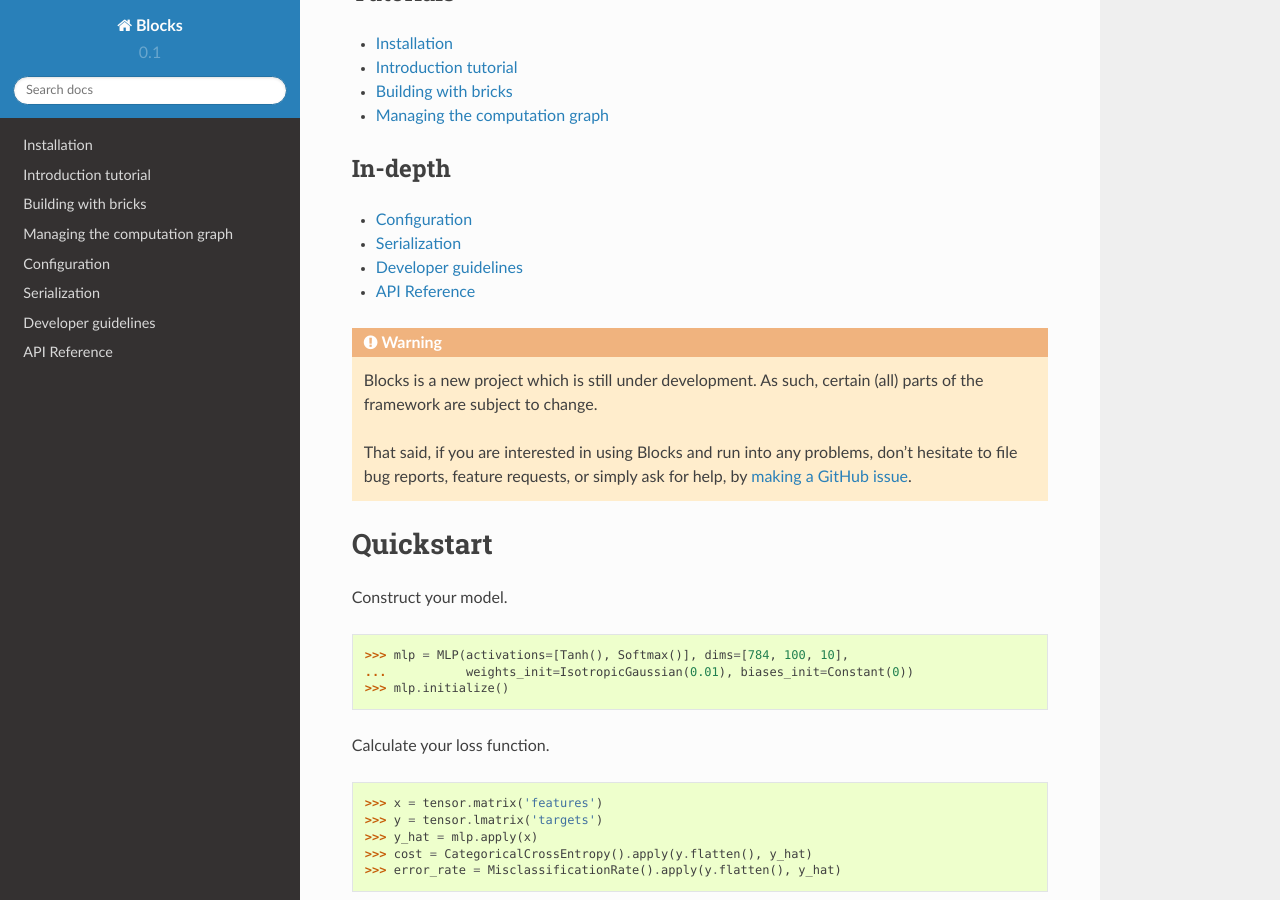
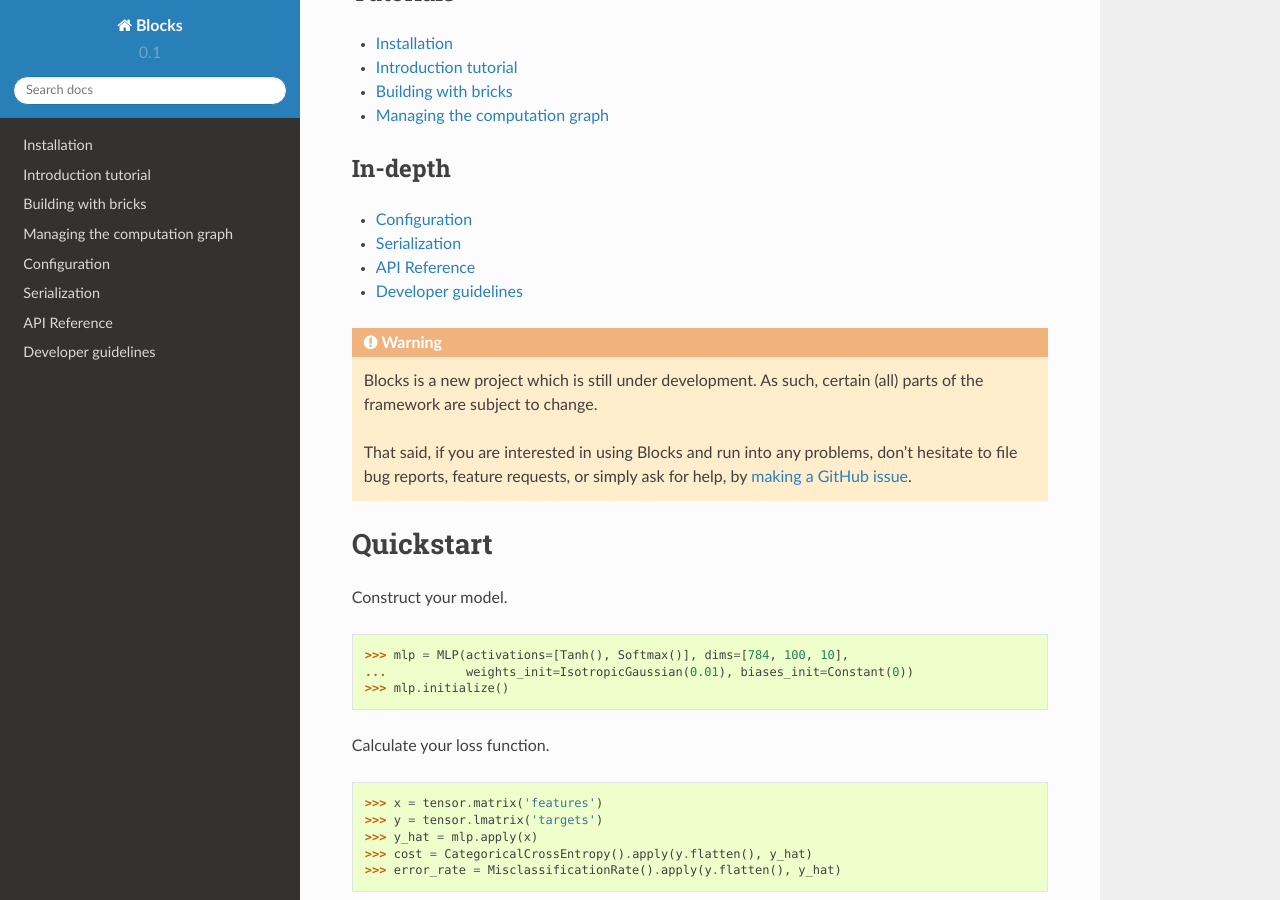
Before and after one commit to mila-iqia/blocks, a Sphinx documentation site: the page built from docs/index.rst, in a window 1280 px wide and 900 px high, scrolled down 304 px. Built offline with Sphinx 7.4.7 and the Read the Docs theme 2.0.0, drawn with Linux system fonts in a browser that asks for light colours.

Commit message:
Developer guidelines go last

```diff
--- a/docs/index.rst
+++ b/docs/index.rst
@@ -26,8 +26,8 @@
 
    configuration
    serialization
+   api/index.rst
    developer_guidelines
-   api/index.rst
 
 .. warning::
    Blocks is a new project which is still under development. As such, certain
```
